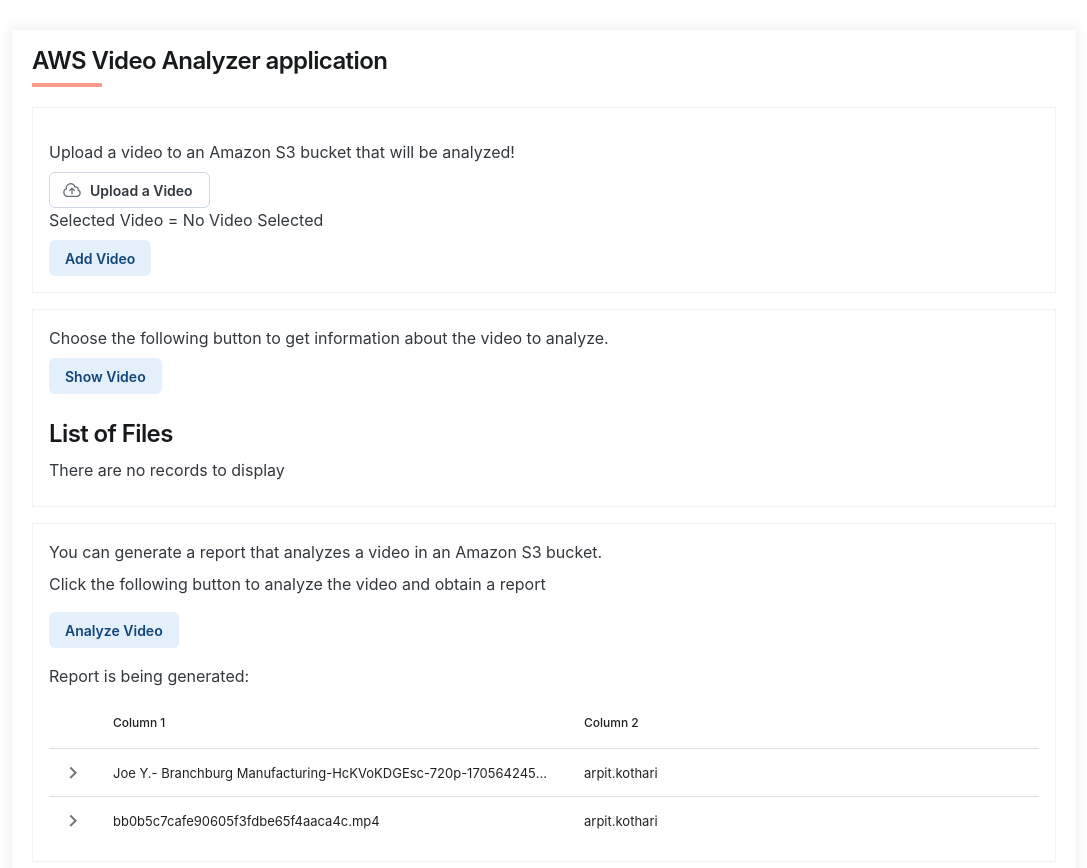
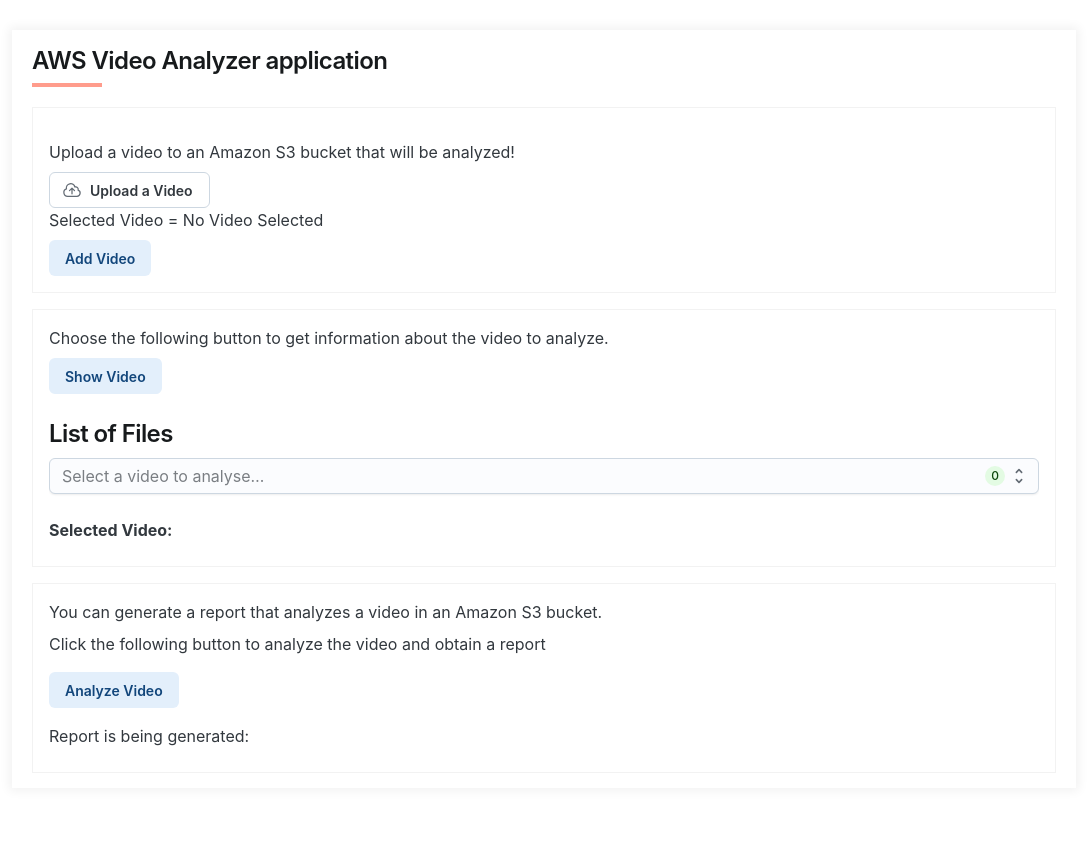
Before and after one commit to devenkhatri/aws-video-analyzer, a React (Create React App) app: page / in a window 1280 px wide. Shown: the top 868 px of the page, without its empty margins (96-1183 px from the left). After the commit the page ends 818 px from the top, so only its background shows below. Built offline with nearby package versions, Linux system fonts and the light colour scheme.

Commit message:
changed datatable to select

```diff
--- a/src/pages/MainPage.js
+++ b/src/pages/MainPage.js
@@ -1,15 +1,20 @@
-import { Box, Typography, styled, Button, SvgIcon } from '@mui/joy';
-import DataTable from "react-data-table-component";
+import { Box, Typography, styled, Button, SvgIcon } from "@mui/joy";
 import { rekognitionClient } from "../libs/rekognitionClient.js";
 import { s3Client } from "../libs/s3Client.js";
 import { ListObjectsCommand, PutObjectCommand } from "@aws-sdk/client-s3";
-import { StartFaceDetectionCommand, GetFaceDetectionCommand } from "@aws-sdk/client-rekognition";
+import {
+  StartFaceDetectionCommand,
+  GetFaceDetectionCommand,
+} from "@aws-sdk/client-rekognition";
 import { useState } from "react";
+import Select from "@mui/joy/Select";
+import Option from "@mui/joy/Option";
+import Chip from "@mui/joy/Chip";
 
 const BUCKET = "video-analyzer-rekognitiondemobucketcf294c9a-dcy8whqkjqf0";
 //const IAM_ROLE_ARN = "arn:aws:iam::746397884673:role/VIDEO-ANALYZER-CognitoDefaultUnauthenticatedRoleABB-fwrvVX975ujY";
 
-const VisuallyHiddenInput = styled('input')`
+const VisuallyHiddenInput = styled("input")`
   clip: rect(0 0 0 0);
   clip-path: inset(50%);
   height: 1px;
@@ -22,52 +27,11 @@
 `;
 
 const MainPage = () => {
-
   const [newVideo, setNewVideo] = useState();
-  const [tableData, setTableData] = useState([]);
+  const [videoList, setVideoList] = useState([]);
+  const [selectedVideo, setSelectedVideo] = useState("")
   const [pending, setPending] = useState(false);
 
-  const columns = [
-    {
-      name: "Name",
-      selector: (row) => row.name,
-    },
-    {
-      name: "Owner",
-      selector: (row) => row.owner,
-    },
-    {
-      name: "Date",
-      selector: (row) => row.date,
-    },
-    {
-      name: "Size",
-      selector: (row) => row.size,
-    },
-  ];
-
-  const columns2 = [
-    {
-      name: "Column 1",
-      selector: (row) => row.name,
-    },
-    {
-      name: "Column 2",
-      selector: (row) => row.owner,
-    },
-
-  ];
-
-  const tableData2 = [
-    {
-      name: "Joe Y.- Branchburg Manufacturing-HcKVoKDGEsc-720p-1705642451.mp4",
-      owner: "arpit.kothari",
-    },
-    {
-      name: "bb0b5c7cafe90605f3fdbe65f4aaca4c.mp4",
-      owner: "arpit.kothari",
-    },
-  ];
   // Upload the video.
   const uploadVideo = async () => {
     try {
@@ -113,36 +77,31 @@
   const getAllVideos = async () => {
     try {
       const listVideoParams = {
-        Bucket: BUCKET
+        Bucket: BUCKET,
       };
       setPending(true);
       const data = await s3Client.send(new ListObjectsCommand(listVideoParams));
       console.log("Success - available videos", data);
-      const formatedData = data.Contents.map(((item) => {
-        return  {
+      const formatedData = data.Contents.map((item) => {
+        return {
           id: item.ETag,
           name: item.Key,
           owner: item.Owner.DisplayName,
           date: item.LastModified.toISOString(),
-          size: (parseInt(item.Size) / 1024 / 1024).toFixed(2) + " MB"
-        }
-      }))
-      console.log('formatedData :  ',formatedData);
-      setTableData(formatedData);
+          size: (parseInt(item.Size) / 1024 / 1024).toFixed(2) + " MB",
+        };
+      });
+      console.log("formatedData :  ", formatedData);
+      setVideoList(formatedData);
       setPending(false);
     } catch (err) {
       console.log("Error", err);
     }
   };
 
-  const ExpandedComponent = ({ data }) => {
-    console.log("************** start")
-    // await processVideo(data.name);
-    console.log("************** end")
-    return(<pre>{JSON.stringify(data, null, 2)}</pre>)
-  };
-
-  const processVideo = async (videoName) => {
+  const processVideo = async () => {
+    console.log("****** selectedVideo", selectedVideo)
+    if(!selectedVideo) return;
     try {
       // Create the parameters required to start face detection.
       // const videoName = document.getElementById("videoname").innerHTML;
@@ -150,7 +109,7 @@
         Video: {
           S3Object: {
             Bucket: BUCKET,
-            Name: videoName
+            Name: selectedVideo,
           },
         },
       };
@@ -197,7 +156,7 @@
           arrayfirst.push(arrayforth);
           facesArray.push(arrayfirst);
         }
-          console.log("Faces Detection Output: ",facesArray);
+        console.log("Faces Detection Output: ", facesArray);
       } catch (err) {
         console.log("Error", err);
       }
@@ -206,14 +165,18 @@
     }
   };
 
-  return(
+  return (
     <div className="main">
       <div className="main_title_div">
-              <Typography level="h3" className="main_title">AWS Video Analyzer application</Typography>
+        <Typography level="h3" className="main_title">
+          AWS Video Analyzer application
+        </Typography>
       </div>
-          <Box component="section" sx={{ p: 2, border: '1px solid #f2f2f2'}}>
+      <Box component="section" sx={{ p: 2, border: "1px solid #f2f2f2" }}>
         <div className="upload_file_text">
-                  <Typography level="body-md" sx={{ mb: 1, mt: 2 }}>Upload a video to an Amazon S3 bucket that will be analyzed!</Typography>
+          <Typography level="body-md" sx={{ mb: 1, mt: 2 }}>
+            Upload a video to an Amazon S3 bucket that will be analyzed!
+          </Typography>
           <Button
             component="label"
             role={undefined}
@@ -239,54 +202,81 @@
             }
           >
             Upload a Video
-                    <VisuallyHiddenInput type="file" accept="video/*" onChange={({ target: { files } }) => {files[0] && setNewVideo(files[0]);}} />
+            <VisuallyHiddenInput
+              type="file"
+              accept="video/*"
+              onChange={({ target: { files } }) => {
+                files[0] && setNewVideo(files[0]);
+              }}
+            />
           </Button>
-                  <Typography level="body-md" sx={{ mb: 1, mt: 0 }}>Selected Video = {(newVideo && newVideo.name) || "No Video Selected"}</Typography>
-                  <Button variant="soft" onClick={uploadVideo}>Add Video</Button>
+          <Typography level="body-md" sx={{ mb: 1, mt: 0 }}>
+            Selected Video ={" "}
+            {(newVideo && newVideo.name) || "No Video Selected"}
+          </Typography>
+          <Button variant="soft" onClick={uploadVideo}>
+            Add Video
+          </Button>
         </div>
       </Box>
-           <Box component="section" sx={{ p: 2, border: '1px solid #f2f2f2', mt:2}}>
-              <Typography level="body-md" sx={{ mb: 1, mt: 0 }}>Choose the following button to get information about the video to analyze.</Typography>
-              <Button loading = {pending? true : false } loadingPosition="start"
+      <Box
+        component="section"
+        sx={{ p: 2, border: "1px solid #f2f2f2", mt: 2 }}
+      >
+        <Typography level="body-md" sx={{ mb: 1, mt: 0 }}>
+          Choose the following button to get information about the video to
+          analyze.
+        </Typography>
+        <Button
+          loading={pending ? true : false}
+          loadingPosition="start"
           variant="soft"
           onClick={getAllVideos}
-              >Show Video</Button>
-              <Typography level="h3" sx={{ mb: 1, mt: 3 }}>List of Files</Typography>
-              <div style={{ width: '100%', 'overflow' : 'auto'}}>
-
-              {tableData[0] ?
-                  <DataTable
-                    columns={columns}
-                    data={tableData}
-                    highlightOnHover
-                    pointerOnHover
-                    selectableRows
-                    expandableRows
-                    expandableRowsComponent={ExpandedComponent}
-                  />
-                  :
-                  <Typography level="body-md" sx={{ mb: 1, mt: 0 }}>There are no records to display</Typography>
-
+        >
+          Show Video
+        </Button>
+        <Typography level="h3" sx={{ mb: 1, mt: 3 }}>
+          List of Files
+        </Typography>
+        <div style={{ width: "100%", overflow: "auto" }}>
+          <Select
+            placeholder="Select a video to analyse…"
+            endDecorator={
+              <Chip size="sm" color="success" variant="soft">
+                {videoList.length}
+              </Chip>
             }
+            sx={{ width: "100%" }}
+            onChange={(e, newValue) => setSelectedVideo(newValue)}
+          >
+            {videoList && videoList.map((item) => <Option value={item.name}>{item.name}</Option>)}
+          </Select>
+          <Typography sx={{ mb: 1, mt: 3 }}>
+            <b>Selected Video:</b>
+            {selectedVideo && <pre>{JSON.stringify(selectedVideo, null, 2)}</pre>}
+          </Typography>
         </div>
       </Box>
 
-           <Box component="section" sx={{ p: 2, border: '1px solid #f2f2f2', mt:2}}>
-              <Typography level="body-md" sx={{ mb: 1, mt: 0 }}>You can generate a report that analyzes a video in an Amazon S3 bucket.</Typography>
-              <Typography level="body-md" sx={{ mb: 2, mt: 0 }}>Click the following button to analyze the video and obtain a report</Typography>
-              <Button variant="soft" onClick={processVideo}>Analyze Video</Button>
-              <Typography level="body-md" sx={{ mb: 1, mt: 2 }}>Report is being generated:</Typography>
-              <DataTable
-                    columns={columns2}
-                    data={tableData2}
-                    highlightOnHover
-                    pointerOnHover
-                    expandableRows
-                    expandableRowsComponent={ExpandedComponent}
-                  />
+      <Box
+        component="section"
+        sx={{ p: 2, border: "1px solid #f2f2f2", mt: 2 }}
+      >
+        <Typography level="body-md" sx={{ mb: 1, mt: 0 }}>
+          You can generate a report that analyzes a video in an Amazon S3
+          bucket.
+        </Typography>
+        <Typography level="body-md" sx={{ mb: 2, mt: 0 }}>
+          Click the following button to analyze the video and obtain a report
+        </Typography>
+        <Button variant="soft" onClick={processVideo}>
+          Analyze Video
+        </Button>
+        <Typography level="body-md" sx={{ mb: 1, mt: 2 }}>
+          Report is being generated:
+        </Typography>
       </Box>
     </div>
   );
-
 };
 export default MainPage;
```
Lines whose indentation alone changed are shown as unchanged.
